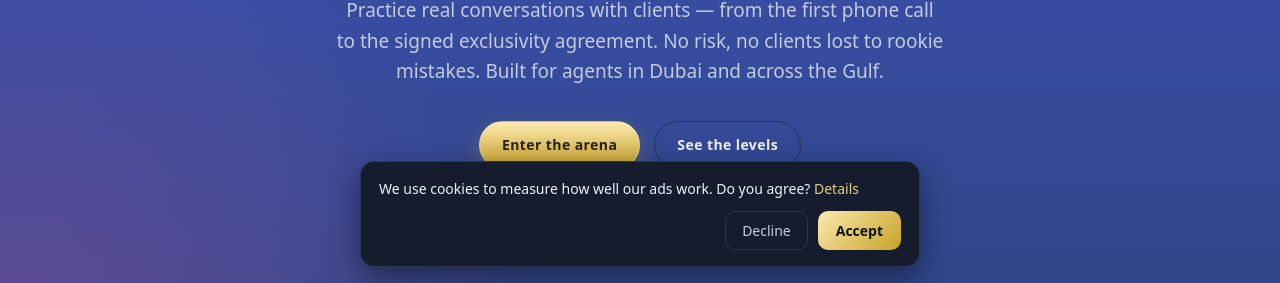
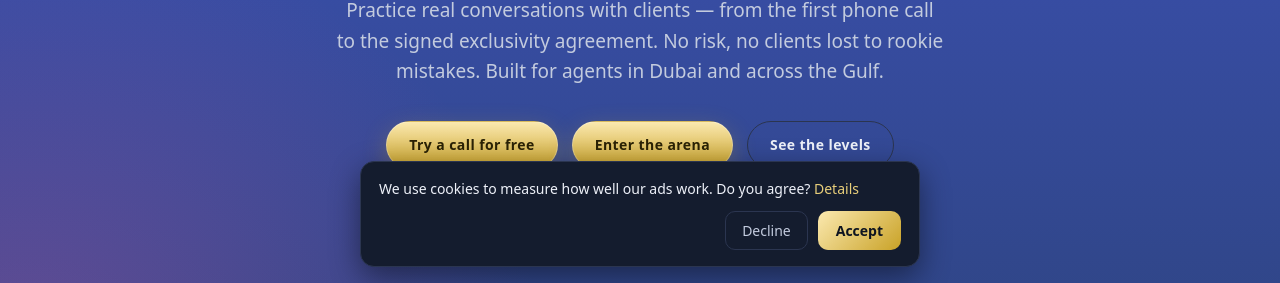
Before and after one commit to Alexandra31Arena/arena-website, a plain HTML site: page en/index.html in a window 1280 px wide. Shown: the part 517-800 px from the top of the page. Drawn offline with Linux system fonts and the light colour scheme; a script that the page names is missing.

Commit message:
Add files via upload

```diff
--- a/en/index.html
+++ b/en/index.html
@@ -59,6 +59,7 @@ gtag('js',new Date());gtag('config','AW-18522192095');
     <h1>The training that turns closing into a reflex.</h1>
     <p class="lead">Practice real conversations with clients — from the first phone call to the signed exclusivity agreement. No risk, no clients lost to rookie mistakes. Built for agents in Dubai and across the Gulf.</p>
     <div class="cta-row">
+      <a href="https://arena-arena19.vercel.app/?country=ae&amp;proba=1" class="btn">Try a call for free</a>
       <a href="https://arena-arena19.vercel.app/?country=ae" class="btn app-link">Enter the arena</a>
       <a href="levels.html" class="btn ghost">See the levels</a>
     </div>
```
